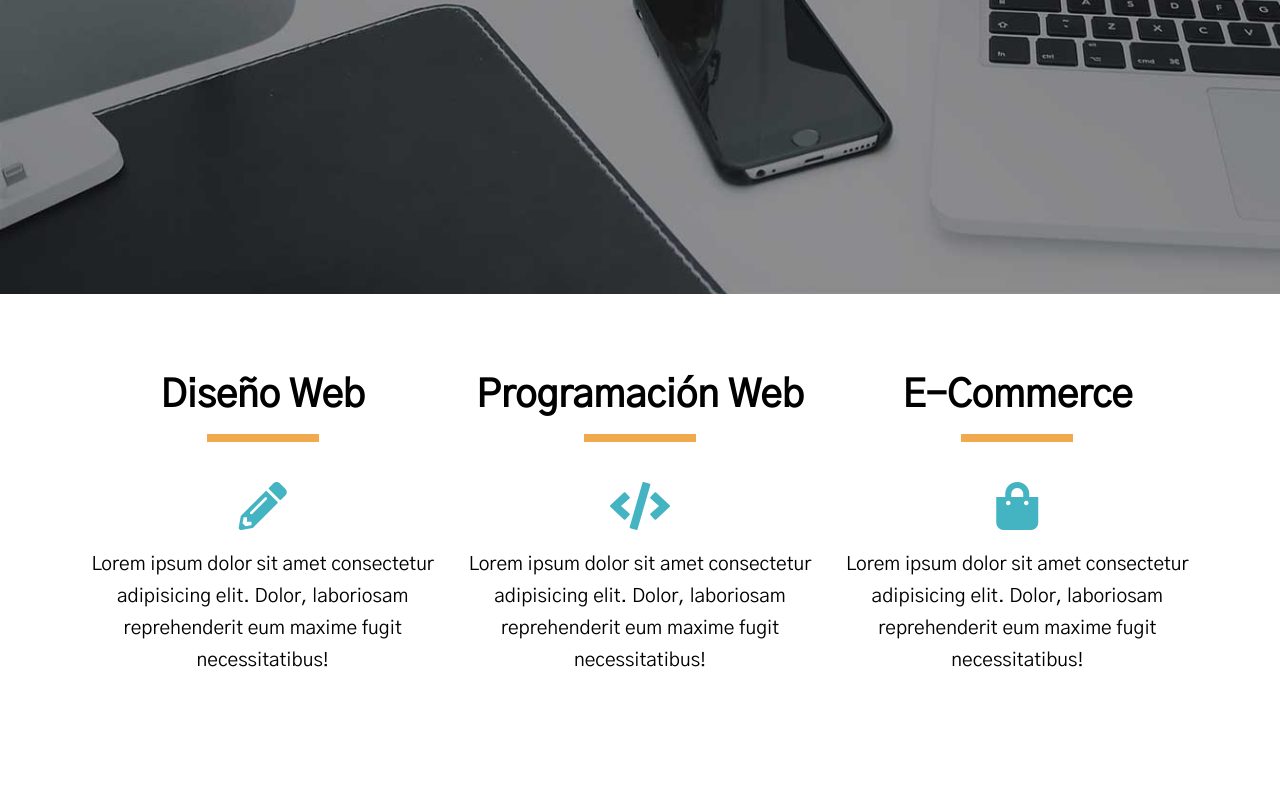
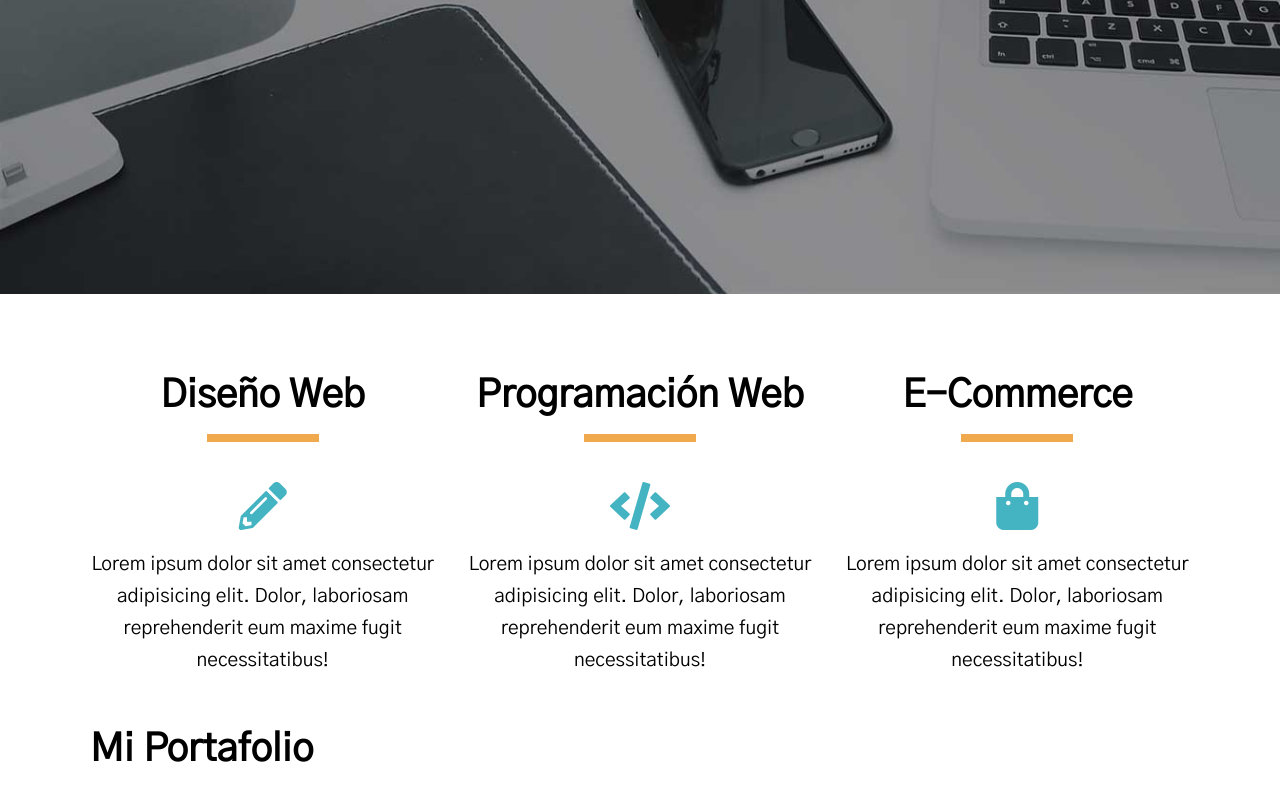
Before and after one commit to ojedam13/FreelancerWeb, a plain HTML site: page index.html in a window 1280 px wide. Shown: the part 506-1306 px from the top of the page. Before the commit the page ends 1202 px from the top, so only its background shows below. Drawn offline with nearby package versions, Linux system fonts and the light colour scheme.

Commit message:
portfolio

```diff
--- a/index.html
+++ b/index.html
@@ -39,6 +39,13 @@
             <p>Lorem ipsum dolor sit amet consectetur adipisicing elit. Dolor, laboriosam reprehenderit eum maxime fugit necessitatibus!</p>
         </div>
     </div>
+
+    <section class="portafoli contenedor">
+        <h2>Mi Portafolio</h2>
+        <div class="listado" id="listado">
+
+        </div>
+    </section>
     <script src="js/app.js"></script>
 </body>
 </html>
```
